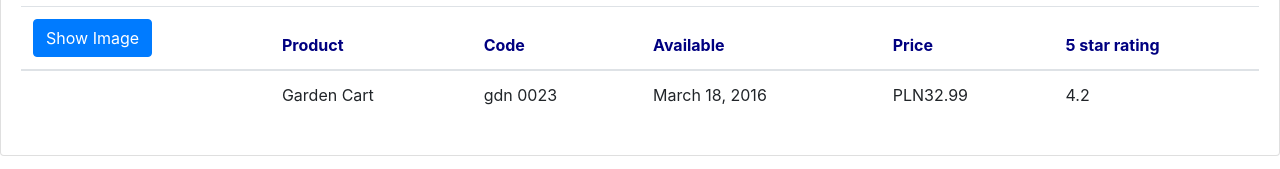
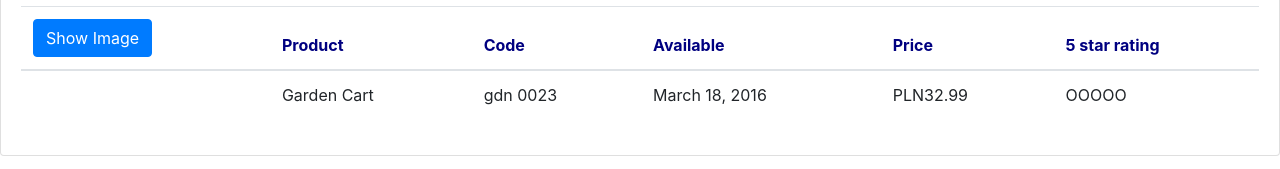
Before and after one commit to Korfu/AngularGettingStarted, an Angular app: page / in a window 1280 px wide. Shown: the part 187-356 px from the top of the page. Built offline with nearby package versions, Linux system fonts and the light colour scheme.

Commit message:
need to upgrade to Angular6, to inject some data into the decorator

```diff
--- a/package.json
+++ b/package.json
@@ -28,7 +28,7 @@
     "zone.js": "^0.8.14"
   },
   "devDependencies": {
-    "@angular/cli": "^1.2.4",
+    "@angular/cli": "^1.7.4",
     "@angular/compiler-cli": "^4.0.0",
     "@angular/language-service": "^4.0.0",
     "@types/jasmine": "~2.5.53",
--- a/src/app/app.module.ts
+++ b/src/app/app.module.ts
@@ -5,12 +5,14 @@ import {FormsModule} from '@angular/forms';
 import { AppComponent } from './app.component';
 import { ProductListComponent } from './prodcuts/product-list.component';
 import { ConvertToSpacesPipe } from './shared/convert-to-spaces.pipe';
+import { StarComponent } from './shared/star.component';
 ;
 
 @NgModule({
   declarations: [AppComponent,
                  ProductListComponent,
-                 ConvertToSpacesPipe],
+                 ConvertToSpacesPipe,
+                 StarComponent],
   imports: [BrowserModule,
             FormsModule],
   bootstrap: [AppComponent]
--- a/src/app/prodcuts/product-list.component.html
+++ b/src/app/prodcuts/product-list.component.html
@@ -44,12 +44,11 @@
                     <td>{{product.productCode | lowercase | convertToSpaces: '-'}}</td>
                     <td>{{product.releaseDate}}</td>
                     <td>{{product.price | currency:'PLN':'symbol':'1.2-2'}}</td>
-                    <td>{{product.starRating}}</td>
+                    <td><pm-star [rating]='product.starRating'
+                        (ratingClicked)='onRatingClicked($event)'></pm-star></td>
                 </tr>
             </tbody>
             </table>
         </div>
-
     </div>
-
 </div>
--- a/src/app/prodcuts/product-list.component.ts
+++ b/src/app/prodcuts/product-list.component.ts
@@ -11,6 +11,10 @@ export class ProductListComponent implements OnInit {
     constructor(){
         this.filteredProducts = this.products;
         this.listFilter='cart';
+    }
+
+    onRatingClicked(message: string) : void {
+        this.pageTitle = 'Product List '  + message;
     }
 
     performFilter(filterBy: string): IProduct[] {
--- a/src/app/shared/convert-to-spaces.pipe.ts
+++ b/src/app/shared/convert-to-spaces.pipe.ts
@@ -1,4 +1,4 @@
-import { Pipe, PipeTransform } from "../../../node_modules/@angular/core";
+import { Pipe, PipeTransform } from "@angular/core";
 
 @Pipe({
     name:'convertToSpaces'
--- a/src/app/shared/star.component.html
+++ b/src/app/shared/star.component.html
@@ -1,11 +1,12 @@
 <div class="crop"
     [style.width.px]="starWidth"
-    [title]="rating">
+    [title]="rating"
+    (click)="onClick()">
     <div style="width: 86px">
-        <span class="glyphicon glyphicon-star"></span>
-        <span class="glyphicon glyphicon-star"></span>
-        <span class="glyphicon glyphicon-star"></span>
-        <span class="glyphicon glyphicon-star"></span>
-        <span class="glyphicon glyphicon-star"></span>
+        <span class="glyphicon glyphicon-star">O</span>
+        <span class="glyphicon glyphicon-star">O</span>
+        <span class="glyphicon glyphicon-star">O</span>
+        <span class="glyphicon glyphicon-star">O</span>
+        <span class="glyphicon glyphicon-star">O</span>
     </div>
 </div>
--- /dev/null
+++ b/src/app/shared/star.component.ts
@@ -0,0 +1,22 @@
+import { Component, OnChanges, Input, EventEmitter, Output } from "@angular/core";
+
+@Component({
+    selector: 'pm-star',
+    templateUrl: './star.component.html',
+    styleUrls: ['./star.component.css']
+})
+
+export class StarComponent implements OnChanges{
+    @Input() rating: number;
+    starWidth: number;
+    @Output() ratingClicked: EventEmitter<string>=
+    new EventEmitter<string>();
+
+    ngOnChanges(): void{
+        this.starWidth = this.rating * 75 / 5;
+    }
+
+    onClick(): void{
+        this.ratingClicked.emit(`The rating ${this.rating} was clicked`)
+    }
+}
```
Also changed, not shown: src/app/prodcuts/product.service.ts (added, +42 -0 lines), 1 other file (tests, documents, lock files or other folders).
